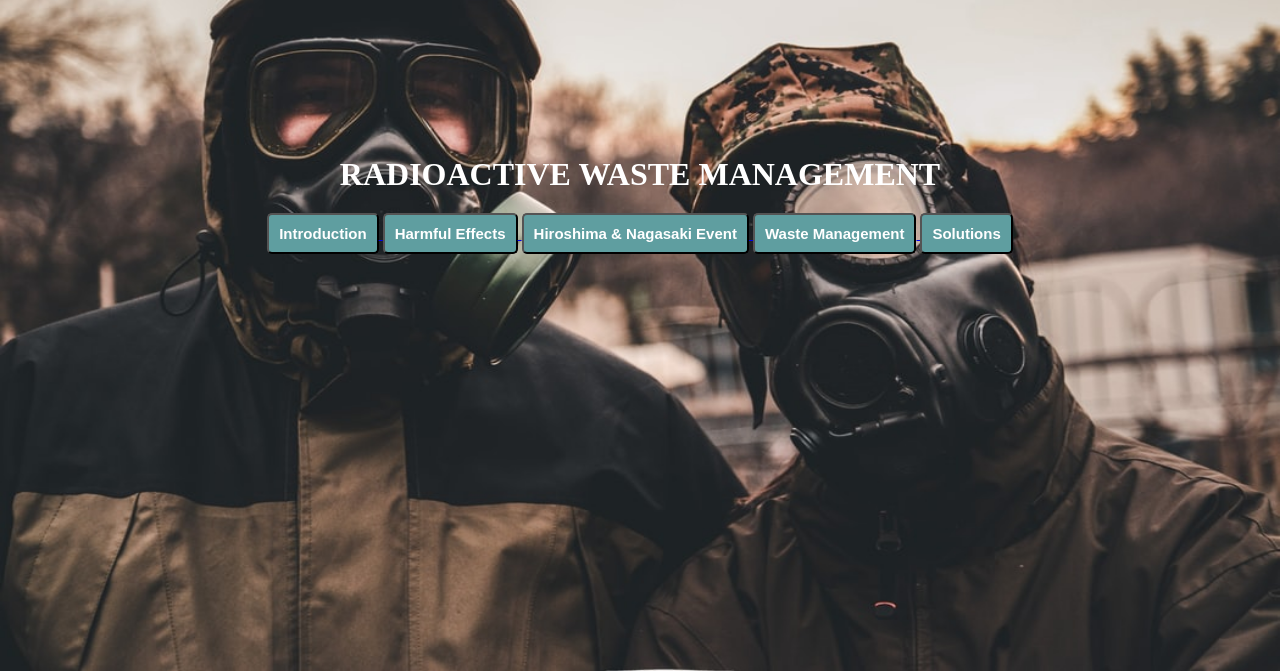
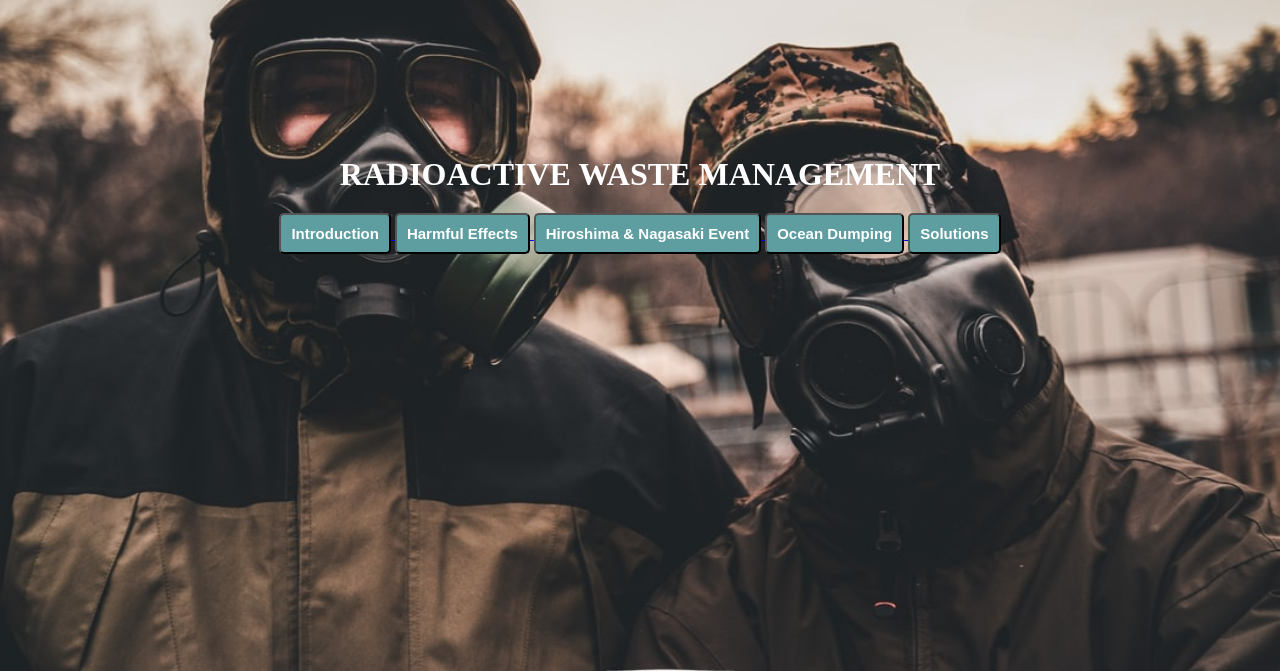
Before and after one commit to amansaini5134/RadioActiveWasteManagement, a plain HTML site: page index.html in a window 1280 px wide. Shown: the part 129-800 px from the top of the page. Drawn offline with nearby package versions, Linux system fonts and the light colour scheme.

Commit message:
Update index.html

```diff
--- a/index.html
+++ b/index.html
@@ -53,7 +53,7 @@
             </a>
 
             <a href="WM.html" target="_blank">
-                <button class="WM">Waste Management</button>
+                <button class="WM">Ocean Dumping</button>
             </a>
 
             <a href="SOL.html" target="_blank">
```
